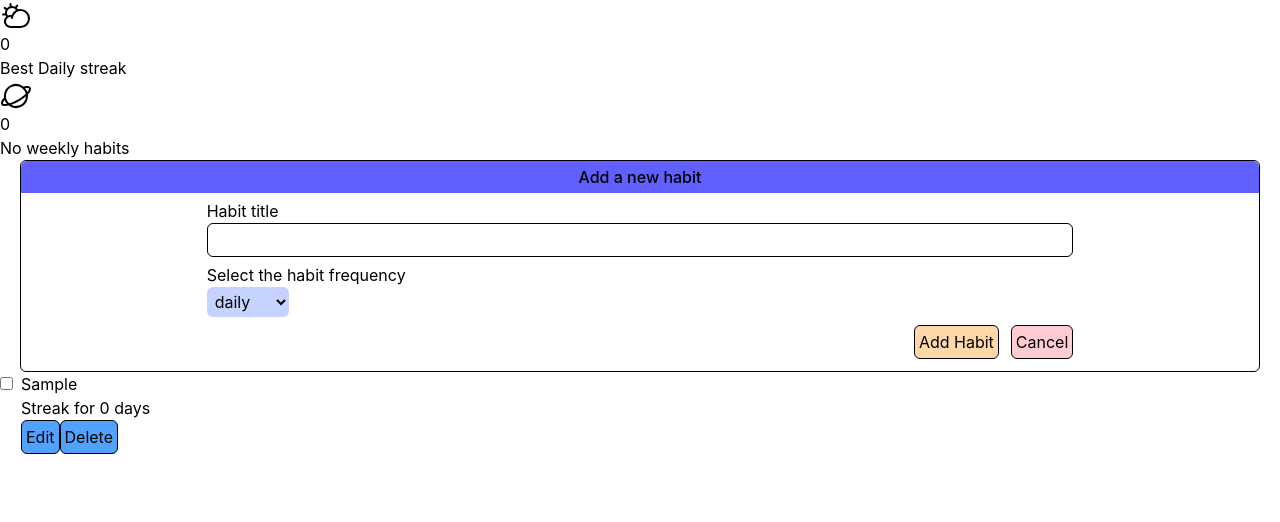
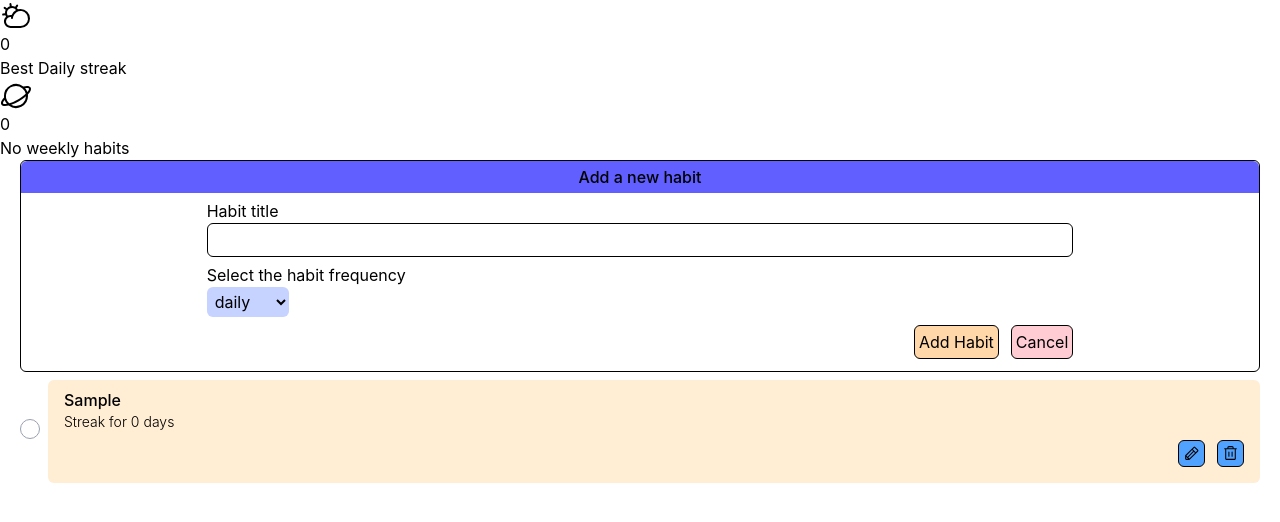
Before and after one commit to Gina-bun/Habitude, a React (Vite) app: page / in a window 1280 px wide. Both pictures are taken after typing "Sample" into the empty fields and a click on the button "Add Habit". Shown: the top 522 px of the page. Built offline with nearby package versions, Linux system fonts and the light colour scheme.

Commit message:
style: add style for HabitCard component

```diff
--- a/src/components/common/Button.tsx
+++ b/src/components/common/Button.tsx
@@ -1,5 +1,7 @@
+import type { Icon } from "@phosphor-icons/react";
+
 interface ButtonProps {
-  btnText: string;
+  btnText: string | Icon | Element;
   type?: "submit" | "button" |"reset";
   handleClickFunc?: () => void;
   color?: string;
--- a/src/components/common/Checkbox.tsx
+++ b/src/components/common/Checkbox.tsx
@@ -3,7 +3,15 @@ import type { InputProps } from "../../types/types";
 export function Checkbox({ value, handleChangeFunc, checked }: InputProps) {
   return (
     <div >
-      <input onChange={handleChangeFunc} type="checkbox" name={value} id={value} checked={checked} />
+      <input className="appearance-none size-5 border border-gray-400 rounded-full bg-white checked:bg-rose-600 checked:border-yellow-600 relative
+                checked:after:content-[''] checked:after:absolute checked:after:left-1.5 checked:after:top-0.5
+                checked:after:w-1.5 checked:after:h-2.75 checked:after:border-white checked:after:border-r-2 checked:after:border-b-2
+                checked:after:rotate-45"
+                onChange={handleChangeFunc}
+                type="checkbox" name={value}
+                id={value}
+                checked={checked}
+                />
     </div>
   );
 }
--- a/src/components/habit/HabitCard.tsx
+++ b/src/components/habit/HabitCard.tsx
@@ -1,3 +1,4 @@
+import { PencilIcon, TrashIcon } from "@phosphor-icons/react";
 import type { Habit } from "../../types/types";
 import { calculateStreak } from "../../utils/calculateStreak";
 import { isCompletedToday } from "../../utils/isCompletedToday";
@@ -18,15 +19,17 @@ export function HabitCard({habit, children, onToggle, onEdit, onDelete}: HabitCa
     const streak = calculateStreak(habit);
 
     return (
-        <div className="flex gap-2">
+        <div className="flex items-center gap-2 mx-5 mt-2">
         <Checkbox value={habit.title} handleChangeFunc={() => onToggle(habit)} checked={completed}/>
-        <div>
+        <div className="w-screen rounded-md bg-orange-100 pt-2 pl-4">
             {children}
             <div>
-                <p>{habit.title}</p>
-                <p>Streak for {streak} {habit.frequency === "daily" ? "days" : "weeks"}</p>
-                <Button type="button" btnText="Edit" handleClickFunc={() => onEdit(habit, "new title")} />
-                <Button type="button" btnText="Delete" handleClickFunc={() => onDelete(habit)} />
+                <h2 className="font-medium">{habit.title}</h2>
+                <p className="text-sm font-light">Streak for {streak} {habit.frequency === "daily" ? "days" : "weeks"}</p>
+               <div className="buttons pr-4 pb-4">
+                 <Button type="button" btnText={<PencilIcon size={17} />} handleClickFunc={() => onEdit(habit, "new title")} />
+                <Button type="button" btnText={<TrashIcon size={17} />} handleClickFunc={() => onDelete(habit)} />
+               </div>
             </div>
         </div>
         </div>
--- a/src/components/habit/HabitForm.tsx
+++ b/src/components/habit/HabitForm.tsx
@@ -37,7 +37,7 @@ export function HabitForm({ addHabit }) {
         </div>
 
       </fieldset>
-       <div className="buttons pt-2 flex gap-3 justify-end w-[70%] mx-auto">
+       <div className="buttons w-[70%]">
              <Button color="bg-orange-200" type="submit" btnText="Add Habit"  />
              <Button color="bg-rose-200" type="button" btnText="Cancel"/>
        </div>
--- a/src/components/habit/habit.css
+++ b/src/components/habit/habit.css
@@ -8,3 +8,7 @@
 @utility option{
     @apply bg-white [aria-selected=true]:bg-red-200;
 }
+
+@utility buttons{
+    @apply pt-2 flex gap-3 justify-end  mx-auto
+}
```
